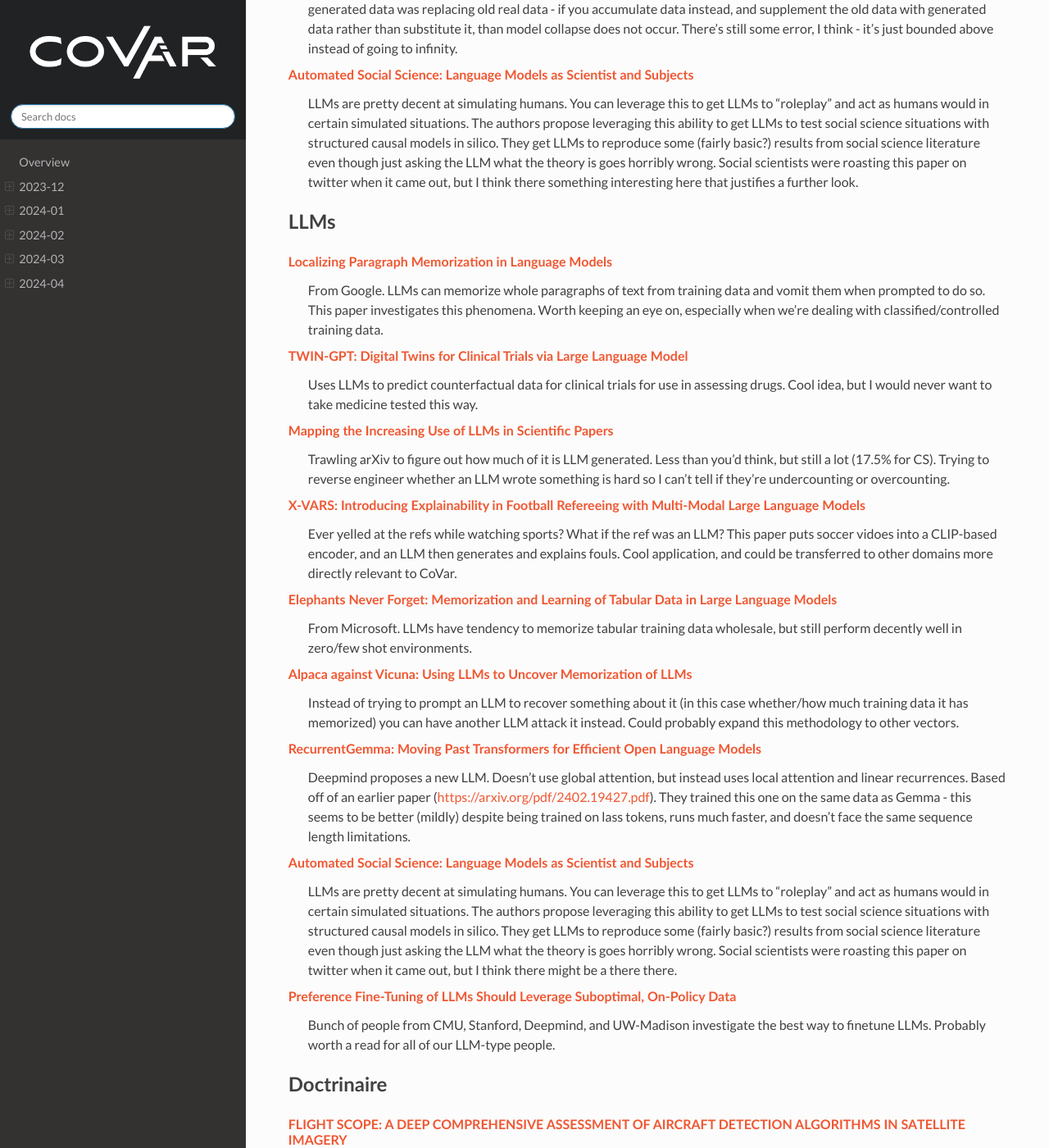
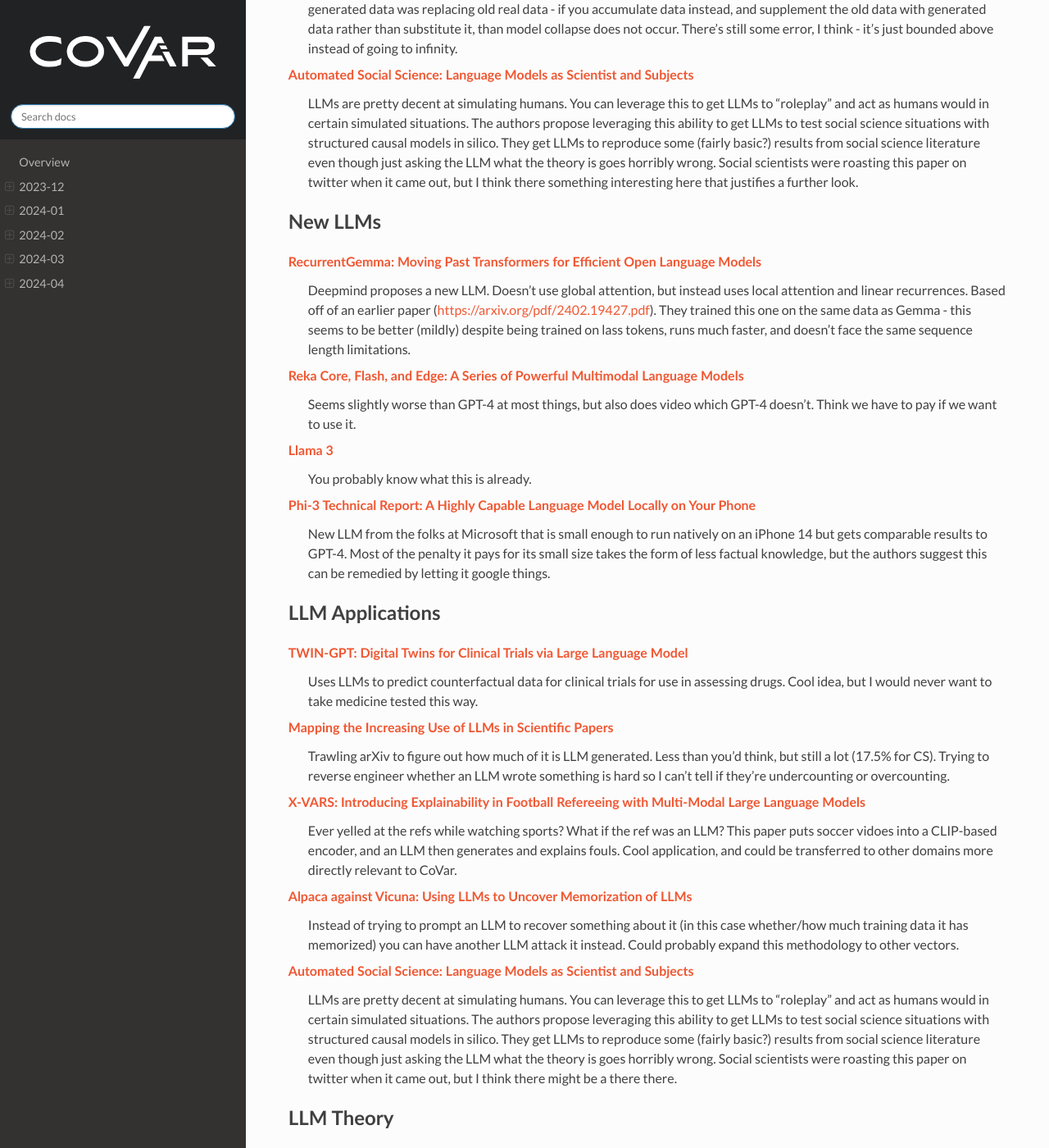
Before and after one commit to covartech/zeitgeist, a Sphinx documentation site: the page built from docs/issues/2024-05.rst, in a window 1280 px wide and 1400 px high, scrolled down 635 px. Shown: the whole window at 82% size. Built offline with Sphinx 7.4.7 and the Read the Docs theme 2.0.0, drawn with Linux system fonts in a browser that asks for light colours; some of the changed text lies outside the part shown.

Commit message:
Udpate 2024_04_24

```diff
--- a/docs/issues/2024-05.rst
+++ b/docs/issues/2024-05.rst
@@ -18,12 +18,22 @@
 `Automated Social Science: Language Models as Scientist and Subjects <https://arxiv.org/pdf/2404.11794.pdf>`_
     LLMs are pretty decent at simulating humans.  You can leverage this to get LLMs to "roleplay" and act as humans would in certain simulated situations.  The authors propose leveraging this ability to get LLMs to test social science situations with structured causal models in silico.  They get LLMs to reproduce some (fairly basic?) results from social science literature even though just asking the LLM what the theory is goes horribly wrong.  Social scientists were roasting this paper on twitter when it came out, but I think there something interesting here that justifies a further look.
 
-LLMs
+New LLMs
+--------
+`RecurrentGemma: Moving Past Transformers for Efficient Open Language Models <https://arxiv.org/pdf/2404.07839.pdf>`_
+    Deepmind proposes a new LLM.  Doesn't use global attention, but instead uses local attention and linear recurrences.  Based off of an earlier paper (https://arxiv.org/pdf/2402.19427.pdf).  They trained this one on the same data as Gemma - this seems to be better (mildly) despite being trained on lass tokens, runs much faster, and doesn't face the same sequence length limitations.
+
+`Reka Core, Flash, and Edge: A Series of Powerful Multimodal Language Models <https://publications.reka.ai/reka-core-tech-report.pdf>`_
+     Seems slightly worse than GPT-4 at most things, but also does video which GPT-4 doesn't.  Think we have to pay if we want to use it.
+
+`Llama 3 <https://llama.meta.com/llama3/>`_
+    You probably know what this is already.
+
+`Phi-3 Technical Report: A Highly Capable Language Model Locally on Your Phone <https://arxiv.org/pdf/2404.14219.pdf>`_
+    New LLM from the folks at Microsoft that is small enough to run natively on an iPhone 14 but gets comparable results to GPT-4.  Most of the penalty it pays for its small size takes the form of less factual knowledge, but the authors suggest this can be remedied by letting it google things.
+
+LLM Applications
 ----
-
-`Localizing Paragraph Memorization in Language Models <https://arxiv.org/pdf/2403.19851.pdf>`_
-    From Google.  LLMs can memorize whole paragraphs of text from training data and vomit them when prompted to do so.  This paper investigates this phenomena.  Worth keeping an eye on, especially when we're dealing with classified/controlled training data.
-
 `TWIN-GPT: Digital Twins for Clinical Trials via Large Language Model <https://arxiv.org/pdf/2404.01273.pdf>`_
     Uses LLMs to predict counterfactual data for clinical trials for use in assessing drugs.  Cool idea, but I would never want to take medicine tested this way.
 
@@ -33,20 +43,28 @@
 `X-VARS: Introducing Explainability in Football Refereeing with Multi-Modal Large Language Models <https://arxiv.org/pdf/2404.06332.pdf>`_
     Ever yelled at the refs while watching sports?  What if the ref was an LLM?  This paper puts soccer vidoes into a CLIP-based encoder, and an LLM then generates and explains fouls.  Cool application, and could be transferred to other domains more directly relevant to CoVar.
 
-`Elephants Never Forget: Memorization and Learning of Tabular Data in Large Language Models <https://arxiv.org/pdf/2404.06209.pdf>`_
-    From Microsoft.  LLMs have  tendency to memorize tabular training data wholesale, but still perform decently well in zero/few shot environments.
-
 `Alpaca against Vicuna: Using LLMs to Uncover Memorization of LLMs <https://arxiv.org/pdf/2403.04801.pdf>`_
     Instead of trying to prompt an LLM to recover something about it (in this case whether/how much training data it has memorized) you can have another LLM attack it instead.  Could probably expand this methodology to other vectors.
-
-`RecurrentGemma: Moving Past Transformers for Efficient Open Language Models <https://arxiv.org/pdf/2404.07839.pdf>`_
-    Deepmind proposes a new LLM.  Doesn't use global attention, but instead uses local attention and linear recurrences.  Based off of an earlier paper (https://arxiv.org/pdf/2402.19427.pdf).  They trained this one on the same data as Gemma - this seems to be better (mildly) despite being trained on lass tokens, runs much faster, and doesn't face the same sequence length limitations.
 
 `Automated Social Science: Language Models as Scientist and Subjects <https://arxiv.org/pdf/2404.11794.pdf>`_
     LLMs are pretty decent at simulating humans.  You can leverage this to get LLMs to "roleplay" and act as humans would in certain simulated situations.  The authors propose leveraging this ability to get LLMs to test social science situations with structured causal models in silico.  They get LLMs to reproduce some (fairly basic?) results from social science literature even though just asking the LLM what the theory is goes horribly wrong.  Social scientists were roasting this paper on twitter when it came out, but I think there might be a there there.
 
+LLM Theory
+----------
 `Preference Fine-Tuning of LLMs Should Leverage Suboptimal, On-Policy Data <https://arxiv.org/pdf/2404.14367.pdf>`_
     Bunch of people from CMU, Stanford, Deepmind, and UW-Madison investigate the best way to finetune LLMs.  Probably worth a read for all of our LLM-type people.
+
+`Localizing Paragraph Memorization in Language Models <https://arxiv.org/pdf/2403.19851.pdf>`_
+    From Google.  LLMs can memorize whole paragraphs of text from training data and vomit them when prompted to do so.  This paper investigates this phenomena.  Worth keeping an eye on, especially when we're dealing with classified/controlled training data.
+
+`Elephants Never Forget: Memorization and Learning of Tabular Data in Large Language Models <https://arxiv.org/pdf/2404.06209.pdf>`_
+    From Microsoft.  LLMs have  tendency to memorize tabular training data wholesale, but still perform decently well in zero/few shot environments.
+
+`The Instruction Hierarchy: Training LLMs to Prioritize Privileged Instructions <https://arxiv.org/pdf/2404.13208.pdf>`_
+    From OpenAI.  One of the reasons you can do a lot of janky things with LLMs is that they prioritize all instructions (e.g. instructions from user and instructions from system) equally.  Instead, you can make the LLM prioritize system instructions to avoid a lot of undesirable behavior.  Might be useful for, e.g., not sharing classified information to users.
+
+`Why do small language models underperform? Studying LM Saturation via the Softmax Bottleneck <https://arxiv.org/pdf/2404.07647.pdf>`_
+    Smaller LLMs experience performance drops and plateaus during training.  This happens because the hidden dimension of smaller LLMs is too small to capture the distribution it is targetting which encounters the "well-known" softmax bottleneck.  If you have less than 1000 hidden dimensions, you're in for a bad time.
 
 Doctrinaire
 -----------
@@ -90,17 +108,11 @@
 `The Unreasonable Effectiveness Of Early Discarding After One Epoch In Neural Network Hyperparameter Optimization <https://arxiv.org/pdf/2404.04111.pdf>`_
     Apparently the best way to do hyperparameter parameterization is to train all instantiations of your network for the same number of epochs, and make a choice based on those results.  Kind of surprising none of the fancier techniques provide any real benefit over this naive approach.
 
-`Physics of Language Models: Part 3.3, Knowledge Capacity Scaling Laws <https://arxiv.org/pdf/2404.05405.pdf>`_
-    From Meta.  LLMs apparently get 2 bits of information per parameter, no more and no less, even when quantized different ways.
-
 `No “Zero-Shot” Without Exponential Data: Pretraining Concept Frequency Determines Multimodal Model Performance <https://arxiv.org/pdf/2404.04125.pdf>`_
     From Deepmind (and friends).  Zero-shot models like CLIP aren't really zero-shot - their performance instead requires exponentially more data to get linear performance increases.  Obvious implication is that these models aren't actually zero-shot and instead depend on just having oodles of training data, which makes sense intuitively.
 
 `Variational Stochastic Gradient Descent for Deep Neural Networks <https://arxiv.org/pdf/2404.06549.pdf>`_
     New method for gradient descent, Variational Stochastic Gradient Descent, which outperforms both ADAM and regular SGD on the examples in the paper (both image classification).  They make VSGD by forming a probabilistic model of gradient descent and use stochastic variational inference to find updates.  Apparently VSGD is a generalization of other methods such as SGD and ADAM?
-
-`Why do small language models underperform? Studying LM Saturation via the Softmax Bottleneck <https://arxiv.org/pdf/2404.07647.pdf>`_
-    Smaller LLMs experience performance drops and plateaus during training.  This happens because the hidden dimension of smaller LLMs is too small to capture the distribution it is targetting which encounters the "well-known" softmax bottleneck.  If you have less than 1000 hidden dimensions, you're in for a bad time.
 
 `The Illusion of State in State-Space Models <https://arxiv.org/pdf/2404.08819.pdf>`_
     State-space models with finite layers have no advantage over transformers in state-space tracking!  SSMs are limited at keeping track of entities in narratives, playing chess, or evaluating code. Tests on Mamba and looks pretty validated.
```
